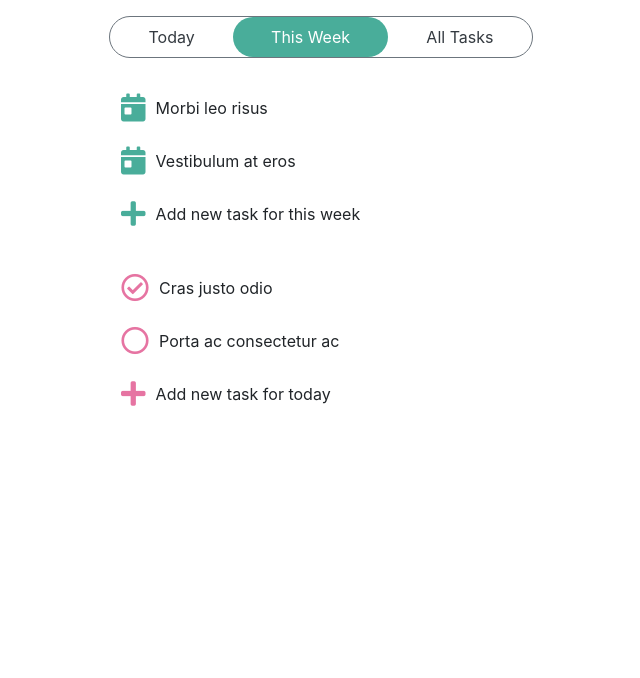
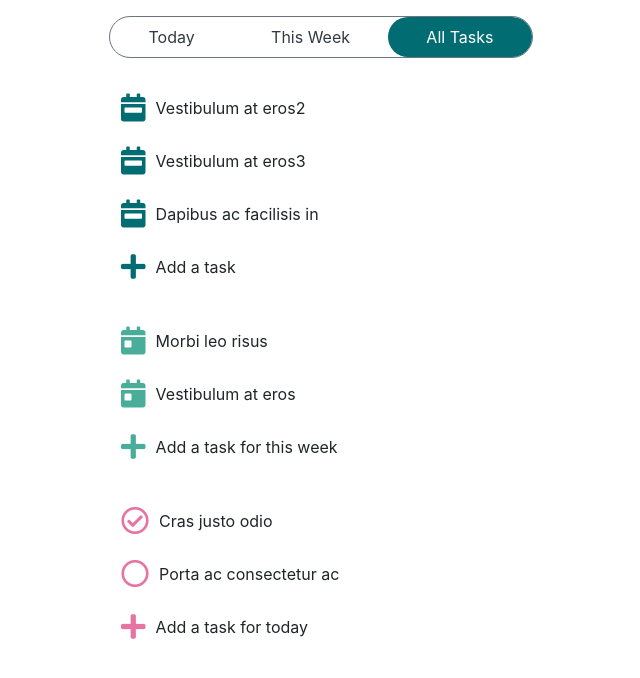
Before and after one commit to morrowdavidson/todo-list, a website built with webpack: page dist/index.html in a window 1280 px wide. Shown: the whole page, without its empty margins (319-959 px from the left). Built offline with nearby package versions, Linux system fonts and the light colour scheme.

Commit message:
Change add item language

```diff
--- a/dist/index.html
+++ b/dist/index.html
@@ -16,32 +16,32 @@
           <a class="nav-link" id="today-nav" href="#today">Today</a>
       </li>
       <li class="nav-item">
-        <a class="nav-link active" id="this-week-nav" href="#thisWeek">This Week</a>
+        <a class="nav-link" id="this-week-nav" href="#thisWeek">This Week</a>
       </li>
       <li class="nav-item">
-        <a class="nav-link" id="all-tasks-nav" href="#allTodos">All Tasks</a>
+        <a class="nav-link active" id="all-tasks-nav" href="#allTodos">All Tasks</a>
       </li>
     </ul>
   </nav>
 
-  <ul class="list-group d-none" id="allList">
+  <ul class="list-group" id="allList">
     <li class="list-group-item"><i class="far fas fa-calendar-week"></i> Vestibulum at eros2</li>
     <li class="list-group-item"><i class="far fas fa-calendar-week"></i> Vestibulum at eros3</li>
     <li class="list-group-item"><i class="far fas fa-calendar-week"></i> Dapibus ac facilisis in</li>
-    <li class="list-group-item"><i class="fas fa-plus"></i> Add new task</li>
+    <li class="list-group-item"><i class="fas fa-plus"></i> Add a task</li>
 </ul>
 
 <ul class="list-group" id="weekList">
       <li class="list-group-item"><i class="fas fa-calendar-day"></i> Morbi leo risus</li>
       <li class="list-group-item"><i class="fas fa-calendar-day"></i> Vestibulum at eros</li>
-      <li class="list-group-item"><i class="fas fa-plus"></i> Add new task for this week</li>
+      <li class="list-group-item"><i class="fas fa-plus"></i> Add a task for this week</li>
 
   </ul>
 
   <ul class="list-group" id="todayList">
     <li class="list-group-item"><i class="far fa-check-circle"></i> Cras justo odio</li>
     <li class="list-group-item"><i class="far fa-circle"></i> Porta ac consectetur ac</li>
-    <li class="list-group-item"><i class="fas fa-plus"></i> Add new task for today</li>
+    <li class="list-group-item"><i class="fas fa-plus"></i> Add a task for today</li>
 </ul>
 
 
```
